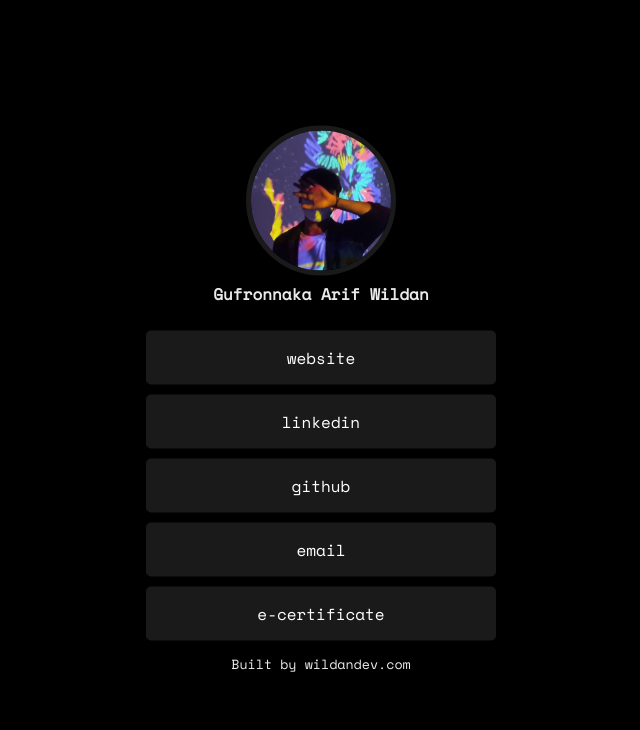
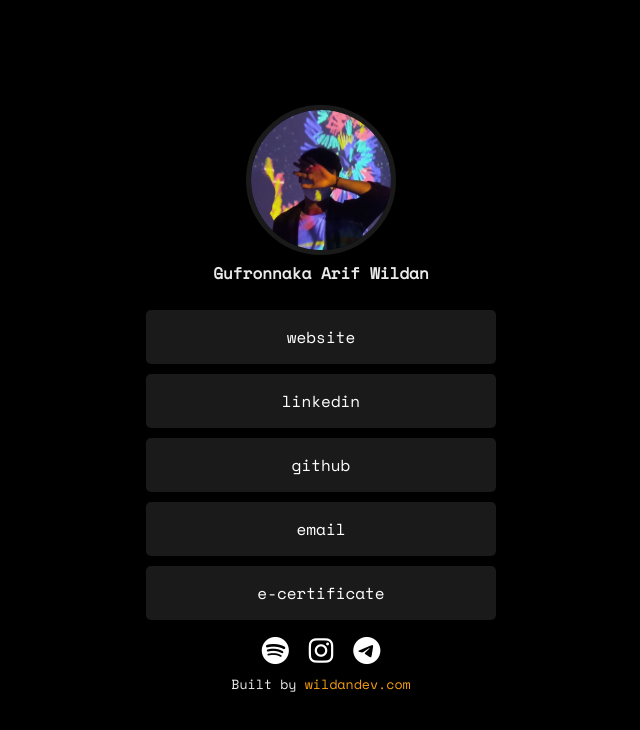
Before and after one commit to gufronnakaaw/links, a React (Vite) app: page / in a window 1280 px wide. Shown: the top 730 px of the page, without its empty margins (319-959 px from the left). Built offline with nearby package versions, Linux system fonts and the light colour scheme.

Commit message:
update: new social links

```diff
--- a/index.html
+++ b/index.html
@@ -5,6 +5,7 @@
   <meta charset="UTF-8" />
   <meta name="viewport" content="width=device-width, initial-scale=1.0, maximum-scale=1.0, user-scalable=no" />
   <title>Links by Gufronnaka Arif Wildan</title>
+  <link rel="stylesheet" href="https://cdnjs.cloudflare.com/ajax/libs/font-awesome/6.3.0/css/all.min.css" integrity="sha512-SzlrxWUlpfuzQ+pcUCosxcglQRNAq/DZjVsC0lE40xsADsfeQoEypE+enwcOiGjk/bSuGGKHEyjSoQ1zVisanQ==" crossorigin="anonymous" referrerpolicy="no-referrer" />
 </head>
 
 <body>
--- a/src/App.jsx
+++ b/src/App.jsx
@@ -22,6 +22,24 @@ export default function App() {
     },
   ];
 
+  const socials = [
+    {
+      title: 'spotify',
+      url: 'https://open.spotify.com/playlist/7qr9IJpGNfLBjVhagMxf5Y?si=410507ec64434749',
+      icon: 'fa-brands fa-spotify',
+    },
+    {
+      title: 'instagram',
+      url: 'https://instagram.com/gufronnakaaw',
+      icon: 'fa-brands fa-instagram',
+    },
+    {
+      title: 'telegram',
+      url: 'https://t.me/whoslemontea',
+      icon: 'fa-brands fa-telegram',
+    },
+  ];
+
   return (
     <div className="container">
       <div className="author">
@@ -39,8 +57,25 @@ export default function App() {
           );
         })}
       </div>
+
+      <div className="social">
+        {socials.map((social, index) => {
+          return (
+            <a
+              href={social.url}
+              target="_blank"
+              className="social-item"
+              key={index}
+            >
+              <i className={social.icon}></i>
+            </a>
+          );
+        })}
+      </div>
       <footer>
-        <small>Built by wildandev.com</small>
+        <small>
+          Built by <span>wildandev.com</span>
+        </small>
       </footer>
     </div>
   );
--- a/src/index.css
+++ b/src/index.css
@@ -60,6 +60,20 @@ body {
   background-color: #373535;
 }
 
+.social {
+  text-align: center;
+}
+
+.social .social-item {
+  font-size: 28px;
+  color: white;
+  margin: 0 10px;
+}
+
 footer {
   text-align: center;
 }
+
+footer small span {
+  color: #f39c12;
+}
```
